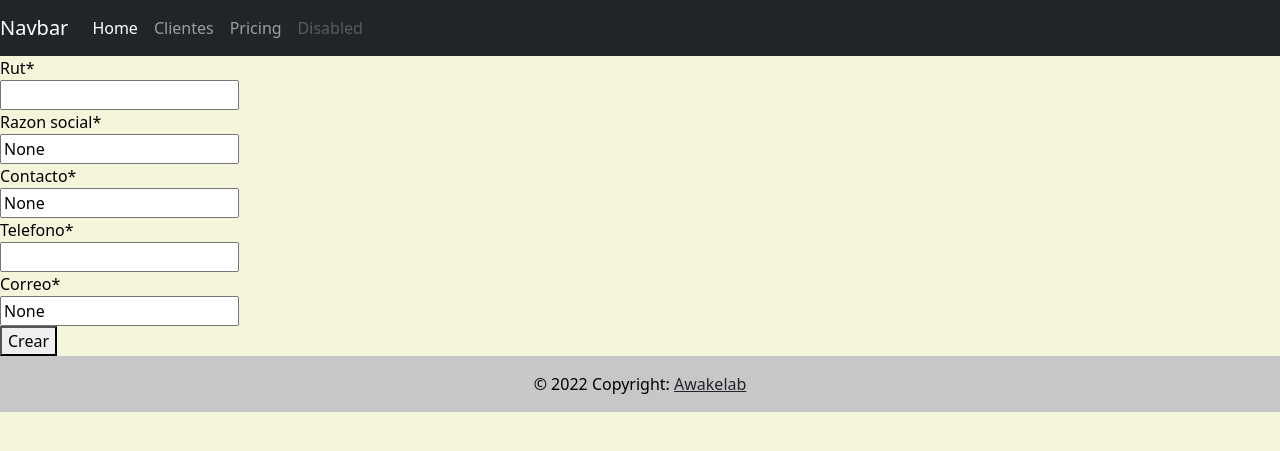
After one commit to maspee/grupaldjango, a Django app: page /proveedor/ in a window 1280 px wide. The commit adds this page. Shown: the top 451 px of the page. Run offline with Django 4.2, Linux system fonts and the light colour scheme; some libraries are stand-ins or nearby versions.

Commit message:
Versión 2
Versión actualizada

```diff
--- a/tlv_project/appmain/admin.py
+++ b/tlv_project/appmain/admin.py
@@ -1,4 +1,5 @@
 from django.contrib import admin
-from . models import Cliente
+from . models import Cliente, Proveedor
 
 admin.site.register(Cliente)
+admin.site.register(Proveedor)
--- /dev/null
+++ b/tlv_project/appmain/forms.py
@@ -0,0 +1,11 @@
+from django import forms
+from django.db.models import fields
+from .models import Proveedor
+
+class InfoForm(forms.Form):
+    pass
+
+class ProveedorForm(forms.ModelForm):
+    class Meta:
+        model = Proveedor
+        fields = ('rut','razon_social','contacto','telefono','correo')
--- a/tlv_project/appmain/models.py
+++ b/tlv_project/appmain/models.py
@@ -2,7 +2,11 @@ from django.db import models
 # Create your models here.
 class Cliente(models.Model):
     rut=models.CharField(max_length=10, unique=True)
-    nombre=models.CharField(max_length=50)
-    apellido=models.CharField(max_length=100)
-    correo=models.CharField(max_length=50)
+    nombre=models.CharField(max_length=50, default='None')
+    apellido=models.CharField(max_length=100, default='None')
+    correo=models.CharField(max_length=50, default='None')
     telefono=models.IntegerField()
+
+class Proveedor(Cliente):
+    razon_social=models.CharField(max_length=50, default='None')
+    contacto=models.CharField(max_length=50, default='None')
--- a/tlv_project/appmain/templates/appmain/clientes.html
+++ b/tlv_project/appmain/templates/appmain/clientes.html
@@ -1,8 +1,7 @@
 {% extends 'appmain/layout.html' %}
 {% block content %}
+<h1>Clientes Ingresados</h1>
     {% for cli in data %}
-    <ul class="list-group">
-        <li class="list-group-item">Rut: {{cli.rut}} Nombre: {{cli.nombre}} Apellido: {{cli.apellido}} Email: {{cli.correo}} Telefono: {{cli.telefono}}</li>
-    </ul>
+        Rut: {{cli.rut}} Nombre: {{cli.nombre}} Apellido: {{cli.apellido}} Email: {{cli.correo}} Telefono: {{cli.telefono}} <br>
     {% endfor %}
 {% endblock%}
--- /dev/null
+++ b/tlv_project/appmain/templates/appmain/crearproveedor.html
@@ -0,0 +1,10 @@
+{% extends 'appmain/layout.html' %}
+{% load crispy_forms_tags %}
+{% block content %}
+<form method="POST">
+    {% csrf_token %}
+    {{form|crispy}}
+
+    <button type="submit">Crear</button>
+</form>
+{% endblock content %}
--- a/tlv_project/appmain/templates/appmain/layout.html
+++ b/tlv_project/appmain/templates/appmain/layout.html
@@ -9,7 +9,6 @@
     <link href="https://cdn.jsdelivr.net/npm/bootstrap@5.2.0-beta1/dist/css/bootstrap.min.css" rel="stylesheet" integrity="sha384-0evHe/X+R7YkIZDRvuzKMRqM+OrBnVFBL6DOitfPri4tjfHxaWutUpFmBp4vmVor" crossorigin="anonymous">
     <script src="https://cdn.jsdelivr.net/npm/@popperjs/core@2.11.5/dist/umd/popper.min.js" integrity="sha384-Xe+8cL9oJa6tN/veChSP7q+mnSPaj5Bcu9mPX5F5xIGE0DVittaqT5lorf0EI7Vk" crossorigin="anonymous"></script>
     <script src="https://cdn.jsdelivr.net/npm/bootstrap@5.2.0-beta1/dist/js/bootstrap.min.js" integrity="sha384-kjU+l4N0Yf4ZOJErLsIcvOU2qSb74wXpOhqTvwVx3OElZRweTnQ6d31fXEoRD1Jy" crossorigin="anonymous"></script>
-
     <link rel="stylesheet" type="text/css" href="{% static 'appmain/estilos.css' %}">
 </head>
 
--- a/tlv_project/appmain/urls.py
+++ b/tlv_project/appmain/urls.py
@@ -4,5 +4,7 @@ from . import views
 
 urlpatterns = [
     path('', views.yaru, name ='appmain' ),
-    path('clientes/', views.clientes, name='appmain-clientes')
+    path('clientes/', views.clientes, name='appmain-clientes'),
+    path('proveedor/', views.proveedor, name='appmain-proveedor')
+
 ]
--- a/tlv_project/appmain/views.py
+++ b/tlv_project/appmain/views.py
@@ -1,5 +1,7 @@
-from django.shortcuts import render
-from .models import Cliente
+from django.shortcuts import redirect, render
+from .forms import ProveedorForm
+from .models import Cliente, Proveedor
+
 
 def yaru(request):
     return render(request,'appmain/home.html')
@@ -7,3 +9,19 @@ def yaru(request):
 def clientes(request):
     cliente= Cliente.objects.all()
     return render(request, 'appmain/clientes.html', {"data": cliente})
+
+def proveedor(request):
+    if request.method == "POST":
+        form = ProveedorForm(data= request.POST)
+        if form.is_valid():
+            rut=form.cleaned_data["rut"]
+            razon_social=form.cleaned_data["razon_social"]
+            contacto=form.cleaned_data["contacto"]
+            telefono=form.cleaned_data["telefono"]
+            correo=form.cleaned_data["correo"]
+            print(rut,razon_social,contacto,telefono,correo)
+            form.save()
+            return redirect('appmain/crearproveedor.html')
+    else:
+        form = ProveedorForm()
+        return render(request,'appmain/crearproveedor.html', {"form": form})
--- a/tlv_project/tlv_project/settings.py
+++ b/tlv_project/tlv_project/settings.py
@@ -33,6 +33,7 @@ ALLOWED_HOSTS = []
 
 INSTALLED_APPS = [
     'django.contrib.admin',
+    'crispy_forms',
     'django.contrib.auth',
     'django.contrib.contenttypes',
     'django.contrib.sessions',
@@ -121,7 +122,7 @@ USE_TZ = True
 # https://docs.djangoproject.com/en/4.0/howto/static-files/
 
 STATIC_URL = '/static/'
-STATICFILES_DIRS = [os.path.join(BASE_DIR, "static")]
+
 
 # Default primary key field type
 # https://docs.djangoproject.com/en/4.0/ref/settings/#default-auto-field
--- a/tlv_project/tlv_project/urls.py
+++ b/tlv_project/tlv_project/urls.py
@@ -20,4 +20,5 @@ from django.urls import path, include
 urlpatterns = [
     path('admin/', admin.site.urls),
     path('', include('appmain.urls'))
+   # path('proveedor/', include('appmain.urls'))
 ]
```
Also changed, not shown: tlv_project/appmain/templates/appmain/proveedor.html (added, +35 -0 lines), tlv_project/appmain/migrations/0002_proveedor_alter_cliente_apellido_and_more.py (added), tlv_project/db.sqlite3.
